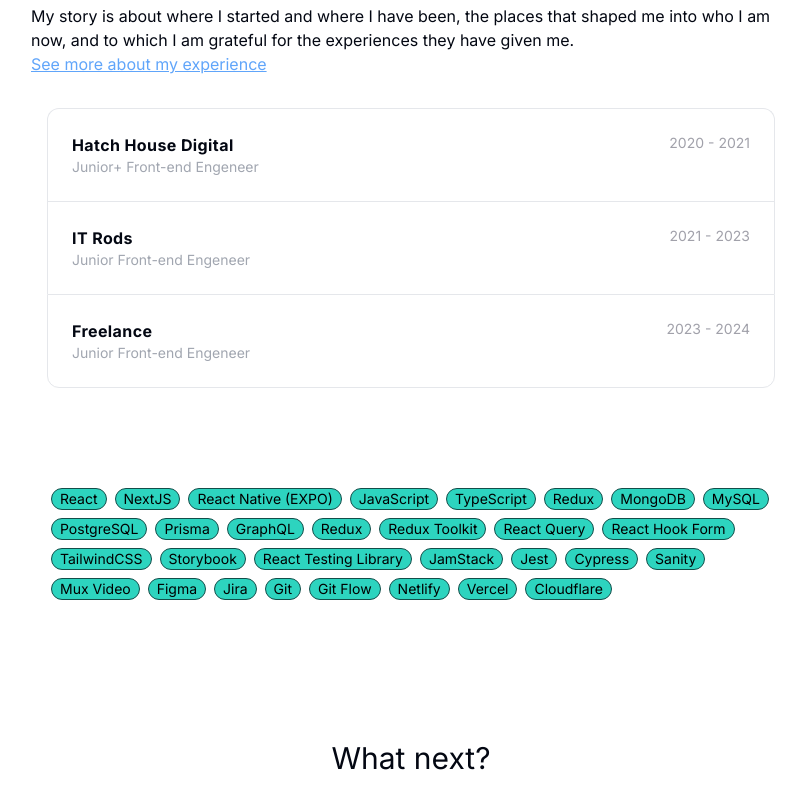
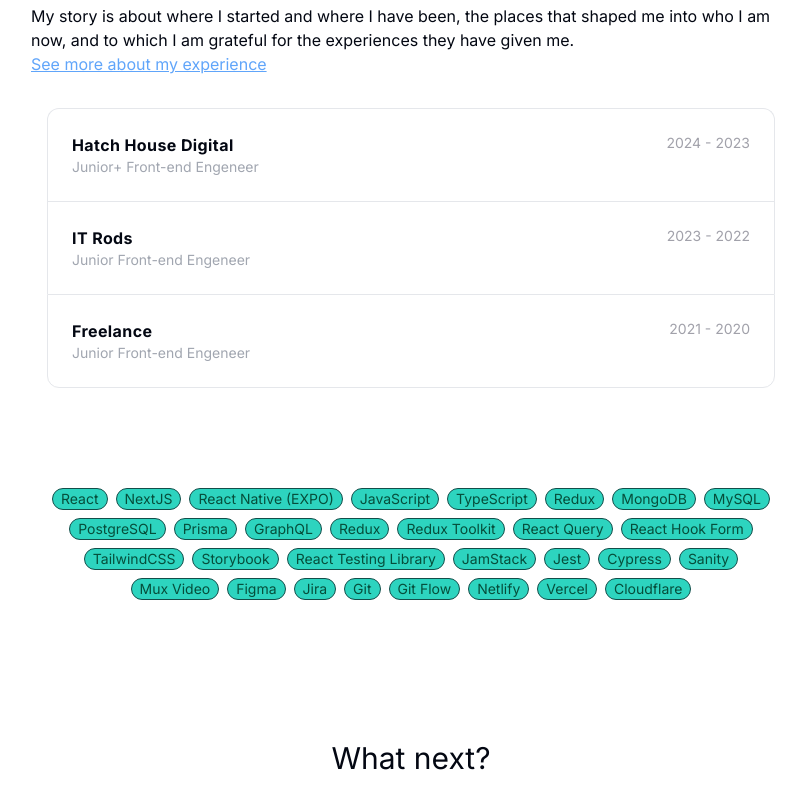
Before and after one commit to Eli-the-creator/next-level-portfolio, a Next.js app: page / in a window 1280 px wide. Shown: the part 1962-2756 px from the top of the page, without its empty margins (229-1035 px from the left). Built offline with nearby package versions, Linux system fonts and the light colour scheme; no server answers.

Commit message:
<fix> bagde color, work miss-letter

```diff
--- a/src/app/page.js
+++ b/src/app/page.js
@@ -47,7 +47,7 @@
       <About />
       <Gallery />
       <Work />
-      <div className="mt-20 flex gap-2 flex-wrap px-6">
+      <div className="mt-20 flex gap-2 flex-wrap justify-center px-6">
         {TECH_STACK.map((el, idx) => (
           <Bagde key={idx}>{el}</Bagde>
         ))}
--- a/src/components/Bagde.js
+++ b/src/components/Bagde.js
@@ -4,7 +4,7 @@
   return (
     <span
       className={cn(
-        "bg-teal-400 text-black border border-teal-900 text-sm inline-block rounded-full px-2 "
+        "bg-teal-400 text-emerald-900 border border-teal-900 text-sm inline-block rounded-full px-2 "
       )}
     >
       {children}
--- a/src/components/Home/Work.js
+++ b/src/components/Home/Work.js
@@ -13,20 +13,20 @@
     {
       company: "Hatch House Digital",
       description: "Junior+ Front-end Engeneer",
-      dateStart: "2020",
-      dateEnd: "2021",
+      dateStart: "2024",
+      dateEnd: "2023",
     },
     {
       company: "IT Rods",
       description: "Junior Front-end Engeneer",
-      dateStart: "2021",
-      dateEnd: "2023",
+      dateStart: "2023",
+      dateEnd: "2022",
     },
     {
       company: "Freelance",
       description: "Junior Front-end Engeneer",
-      dateStart: "2023",
-      dateEnd: "2024",
+      dateStart: "2021",
+      dateEnd: "2020",
     },
   ],
 };
@@ -36,7 +36,9 @@
   const { resolvedTheme } = useTheme();
 
   const hoverBGcolor =
-    resolvedTheme === "dark" ? "hover:bg-slate-800" : "hover:bg-slate-200/60";
+    resolvedTheme === "dark"
+      ? "hover:bg-slate-800"
+      : "hover:shadow-[0px_0px_12px_0px_rgba(12,12,12,0.3)]";
 
   const shadowColor =
     resolvedTheme === "dark" ? "shadow-white/10" : " shadow-black/10";
```
